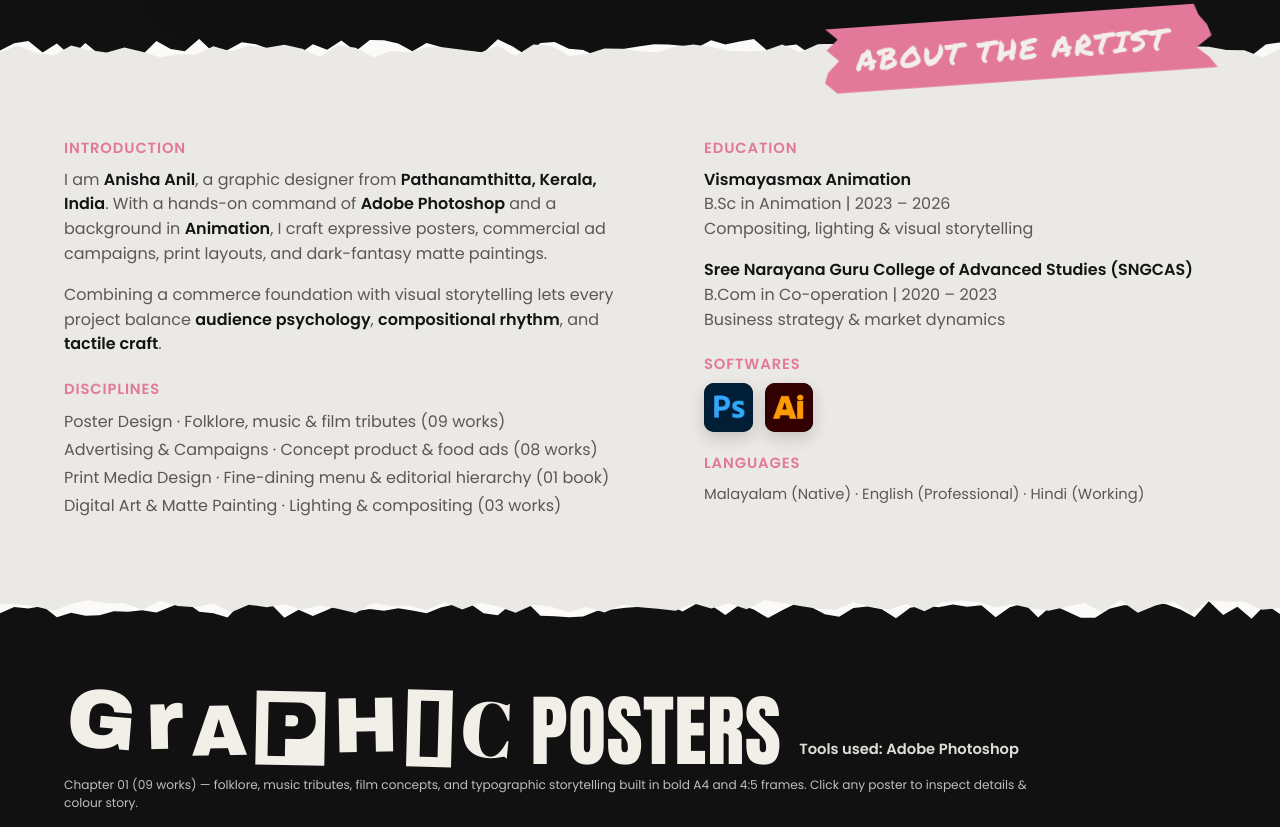
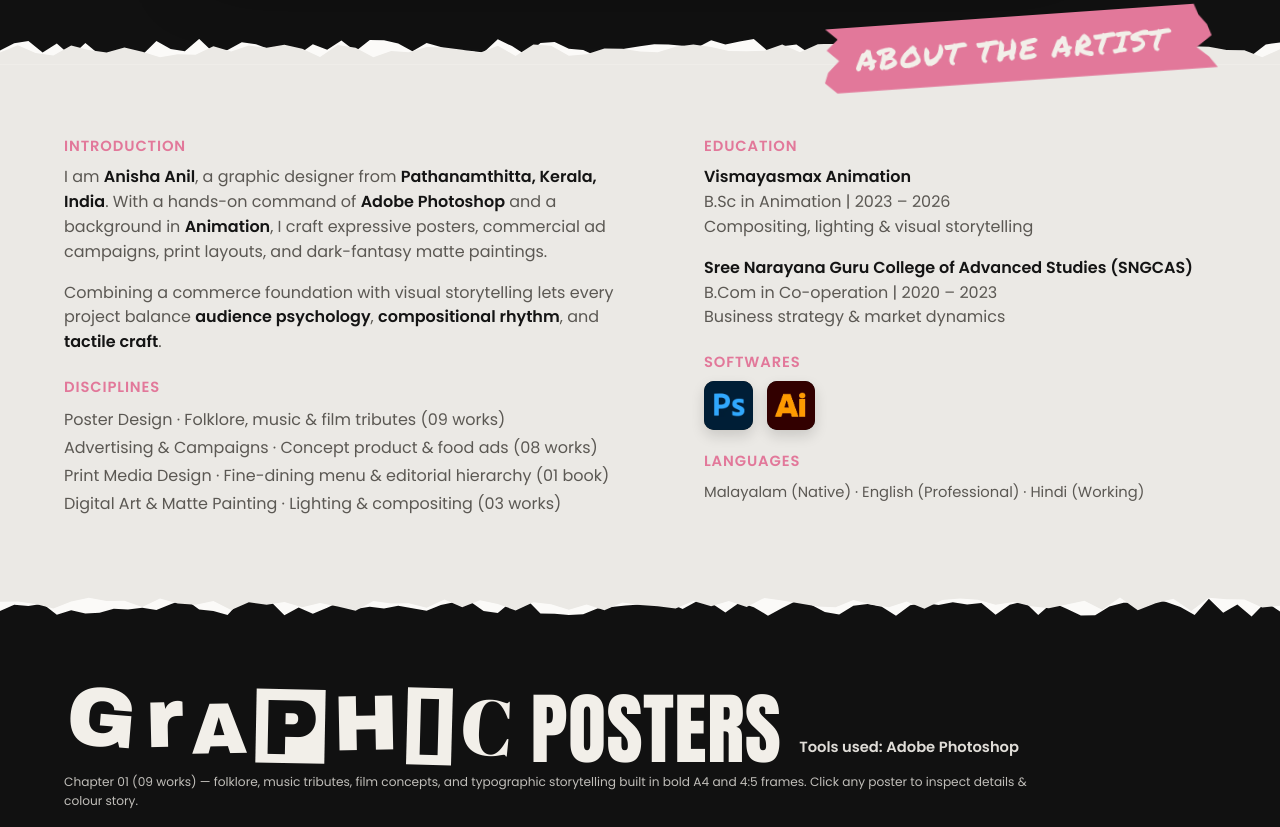
Before and after one commit to Nvii07/Anisha_anil, a plain HTML site: page index.html in a window 1280 px wide. Shown: the part 1146-1973 px from the top of the page. Drawn offline with nearby package versions, Linux system fonts and the light colour scheme.

Commit message:
Refine Softwares and Languages spacing and alignment

```diff
--- a/index.html
+++ b/index.html
@@ -18,7 +18,7 @@
   <link rel="preconnect" href="https://fonts.gstatic.com" crossorigin />
   <link href="https://fonts.googleapis.com/css2?family=Abril+Fatface&family=Anton&family=Archivo+Black&family=Pacifico&family=Permanent+Marker&family=Poppins:ital,wght@0,400;0,500;0,600;0,700;1,400&family=Space+Mono:wght@400;700&display=swap" rel="stylesheet" />
 
-  <link rel="stylesheet" href="styles.css?v=7" />
+  <link rel="stylesheet" href="styles.css?v=8" />
 </head>
 <body>
   <!-- ── 00. Y2K SPLASH SCREEN ───────────────────────────────────────── -->
--- a/styles.css
+++ b/styles.css
@@ -837,24 +837,31 @@ body {
 .jf-h3 {
   font-size: clamp(12px, 1.15vw, 17px);
   letter-spacing: 0.06em;
+  line-height: 1.25;
   text-transform: uppercase;
   color: var(--pink);
   font-weight: 600;
-  margin: 1.4em 0 0.5em;
+  margin: 1.55em 0 0.65em;
 }
 
 .jf-sheet > div > .jf-h3:first-child {
   margin-top: 0;
 }
 
+.jf-sheet > div > :last-child {
+  margin-bottom: 0;
+}
+
 .jf-skills {
   display: flex;
-  gap: 12px;
+  align-items: center;
+  gap: 14px;
+  margin: 0.25em 0 0.35em;
 }
 
 .jf-skills span {
-  width: clamp(42px, 3.8vw, 54px);
-  height: clamp(42px, 3.8vw, 54px);
+  width: clamp(44px, 3.8vw, 52px);
+  height: clamp(44px, 3.8vw, 52px);
   border-radius: 10px;
   background: #1d1d1d;
   color: #fff;
@@ -863,7 +870,7 @@ body {
   font-weight: 600;
   font-size: clamp(12px, 1vw, 15px);
   overflow: hidden;
-  box-shadow: 0 6px 16px rgba(0, 0, 0, 0.16);
+  box-shadow: 0 6px 14px rgba(0, 0, 0, 0.14);
   transition: transform 0.25s ease;
   cursor: default;
 }
@@ -881,7 +888,9 @@ body {
 
 .jf-lang-line {
   margin-top: 0;
+  margin-bottom: 0;
   font-size: 0.92em;
+  line-height: 1.65;
 }
 
 /* ── SECTION HEADERS, CAPTIONS & TAPE ─────────────────────────────────────── */
```
